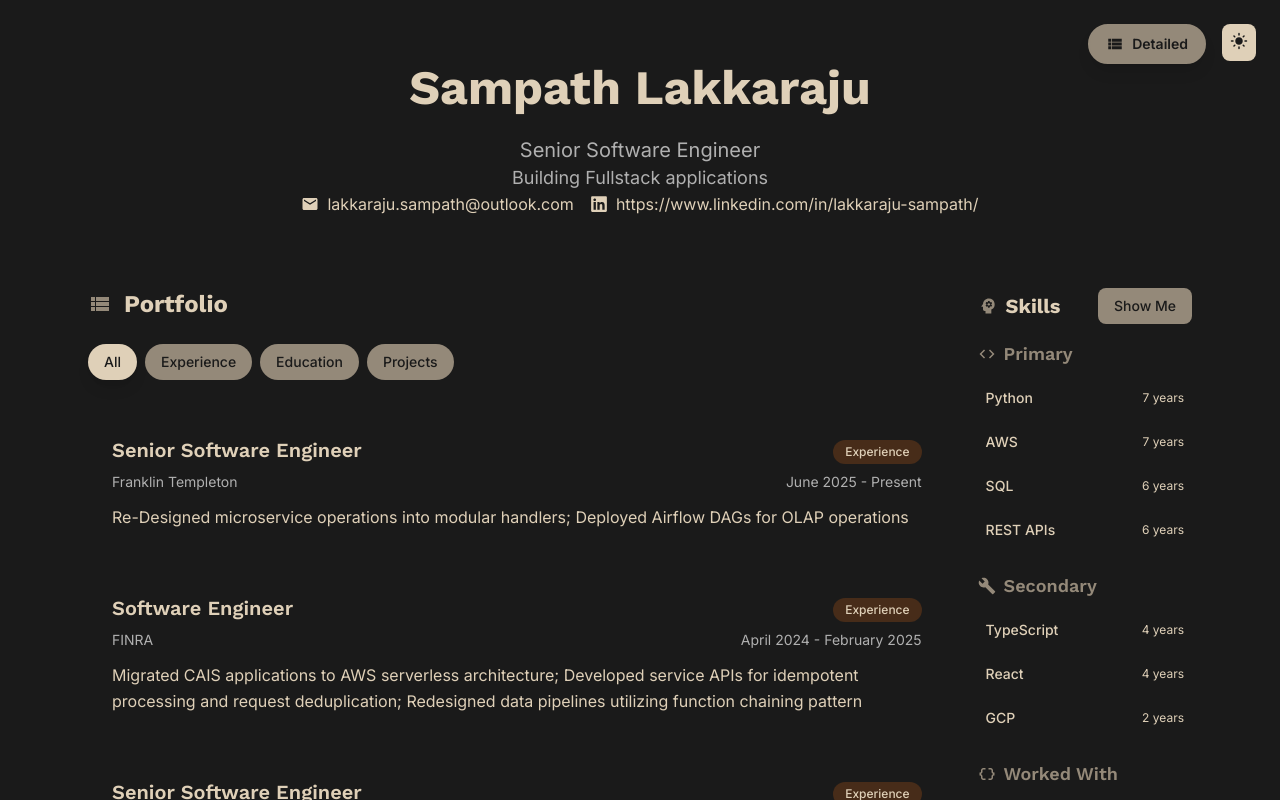
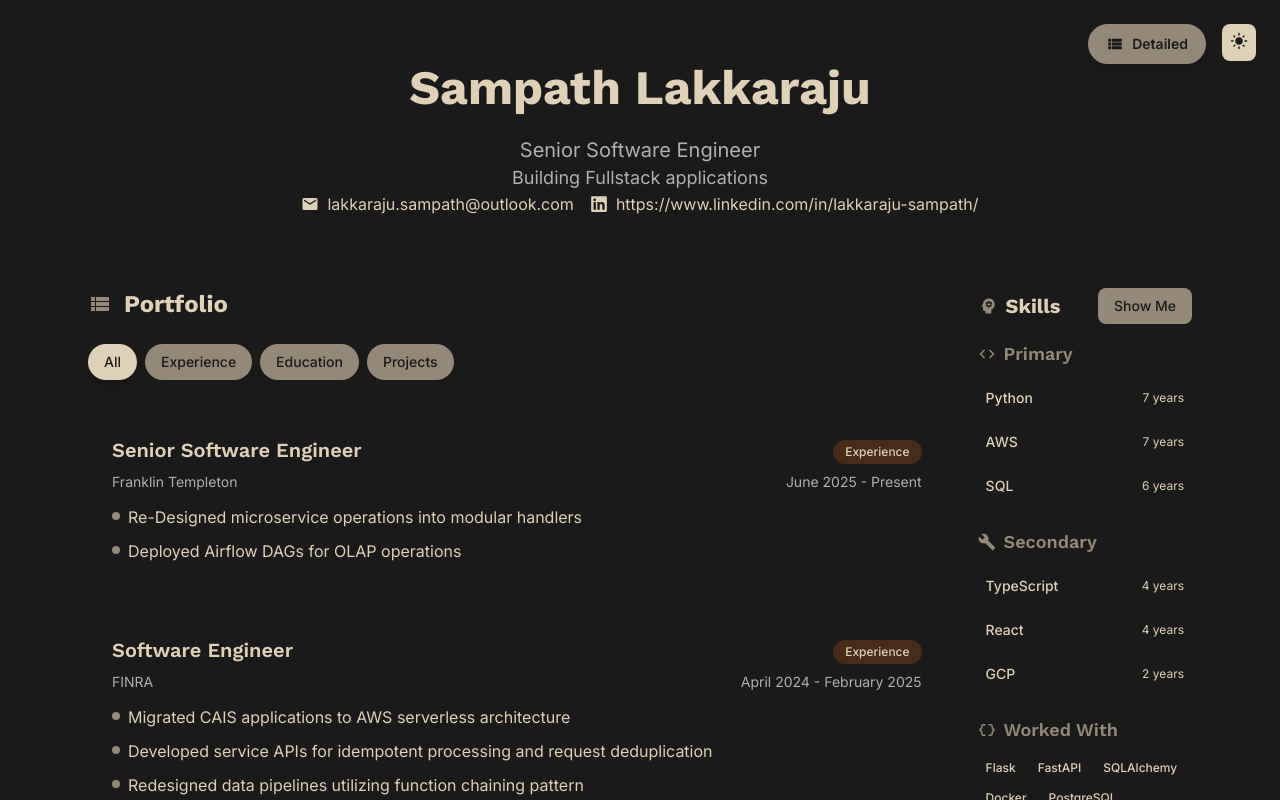
Before and after one commit to sampathl/sampathl.github.io, a React (Vite) app: page / in a window 1280 px wide. Both pictures are taken after a click on the button "Summary". Shown: the top 800 px of the page. Built offline with nearby package versions, Linux system fonts and the light colour scheme.

Commit message:
single page description changes

```diff
--- a/src/lib/consolidatedData.ts
+++ b/src/lib/consolidatedData.ts
@@ -123,46 +123,42 @@ export const CORE_SKILLS_SECTION = {
     'React': 4,
     'AWS': 7,
     'SQL': 6,
-    'REST APIs': 6,
     'GCP': 2,
   },
 
   // Worked with skills (technologies used but not primary focus)
   //TODO: make it better along with the technologies stack.
   workedWith: {
-    'Docker': 3,
-    'Kubernetes': 3,
-    'PostgreSQL': 3,
+    'Flask': 4,
+    'FastAPI': 2,
+    'SQLAlchemy': 2,
+    'Docker': 2,
+    'PostgreSQL': 2,
     'MongoDB': 3,
     'Redis': 3,
-    'GraphQL': 2,
+    'REST APIs': 6,
 
     'CI/CD': 2,
-    'Terraform': 2,
     'Airflow': 2,
     'Jupyter': 2,
-    'Scikit-learn': 2,
     'Tailwind CSS': 2,
     'Material-UI': 2,
-    'Apache Kafka': 2,
     'Apache Spark': 2,
-    'PySpark': 2,
     'Hive': 2,
     'HDFS': 2,
-    'MySQL': 2,
+    'MySQL': 5,
+    'Oracle': 4,
     'Snowflake': 2,
-    'S3': 2,
-    'Lambda': 2,
+    'S3': 5,
+    'Lambda': 5,
     'SQS': 2,
     'Step Functions': 2,
     'EMR': 2,
-    'WebSocket': 2,
     'TensorFlow': 2,
     'JWT': 2,
     'Swagger': 2,
-    'Stripe': 2,
     'Redux': 2,
-    'Matlab': 1
+    'Matlab': 4
   }
 } as const;
 
@@ -233,7 +229,7 @@ export const CORE_EDUCATION_DATA = [
     dates: "2017 - 2019",
     description: "Corse Work: Cloud Computing, UI-UX engineering, Virtualization, Distributed Systems, Object Oriented Programming and Data Structures, Autonomous Cars, Machine learning, Software Quality Assurance and Testing",
     technologies: ["Python", "AWS", "SQL", "JavaScript", "C++", "Linux"],
-    focusAreas: ["Software Engineering", "UI-UX design and development", "Software Quality Assurance",  "Machine Learning"]
+    focusAreas: ["Software Engineering", "UI-UX", "Quality Assurance",  "Machine Learning"]
   },
   {
     id: "edu-2",
@@ -287,7 +283,7 @@ export const CORE_PROJECTS_DATA = [
     status: "disabled" as const,
     icon: "self_improvement",
     metric: "Daily usage across 3 reflection modes and 5+ habit types",
-    focusAreas: ["Self-Tracking", "Behavioral Design", "Frontend UX"],
+    focusAreas: ["Self-Tracking", "Behavioral Design", "Mobile App"],
     featured: true
   },
   {
--- a/src/pages/single-page/components/PortfolioSection.tsx
+++ b/src/pages/single-page/components/PortfolioSection.tsx
@@ -103,7 +103,14 @@ function ListItem({
           </p>
         </div>
 
-        <p className="text-[rgb(var(--fg))] leading-relaxed mt-3">{item.description}</p>
+        <div className="mt-3">
+          {item.description.split(';').map((part, index) => (
+            <div key={index} className="flex items-start gap-2 mb-2">
+              <div className="w-2 h-2 bg-[rgb(var(--accent))] rounded-full mt-2 flex-shrink-0"></div>
+              <p className="text-[rgb(var(--fg))] leading-relaxed">{part.trim()}</p>
+            </div>
+          ))}
+        </div>
 
         {/* Technologies tags - only show when skill mapping is active */}
         {showSkillMapping && (
```
